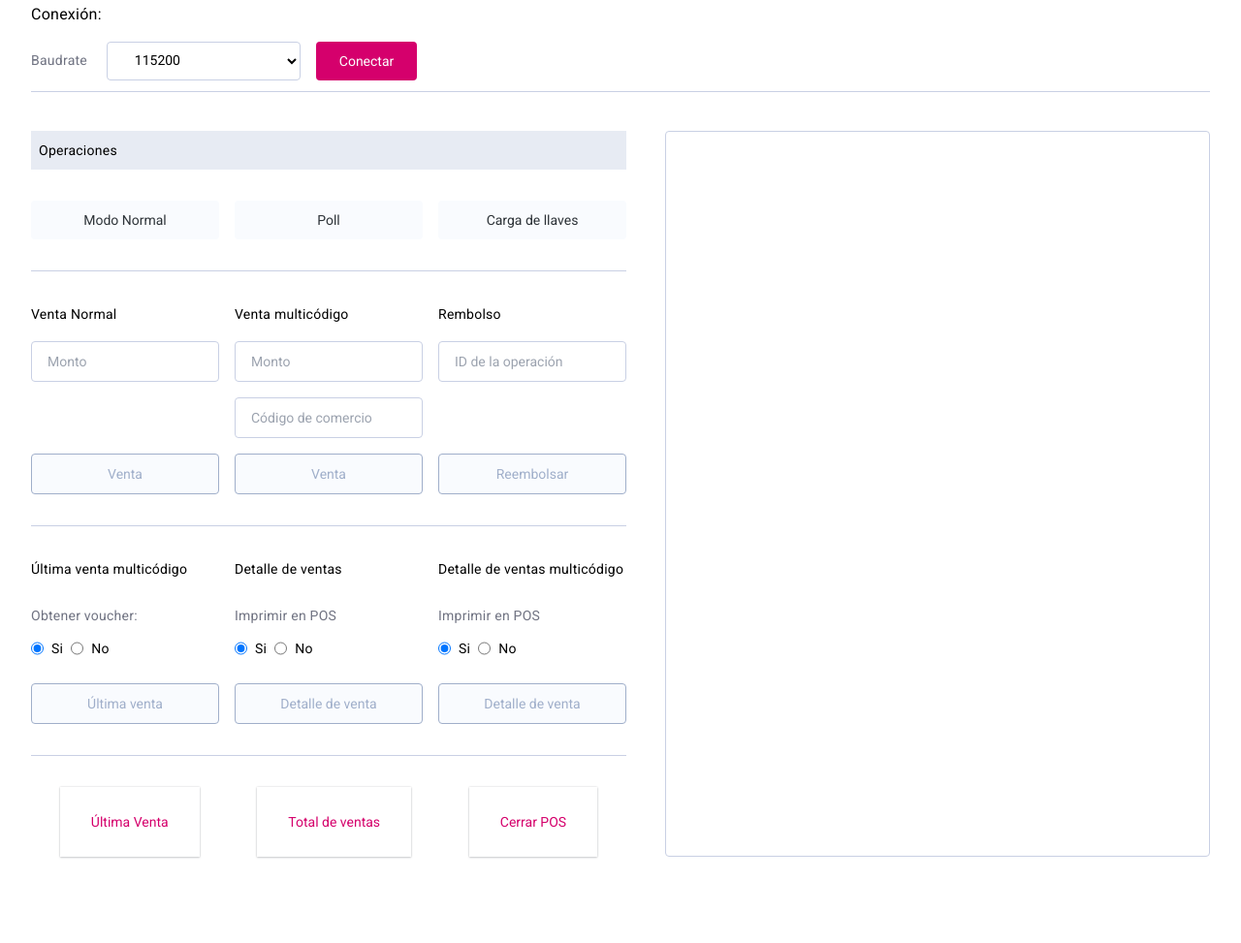
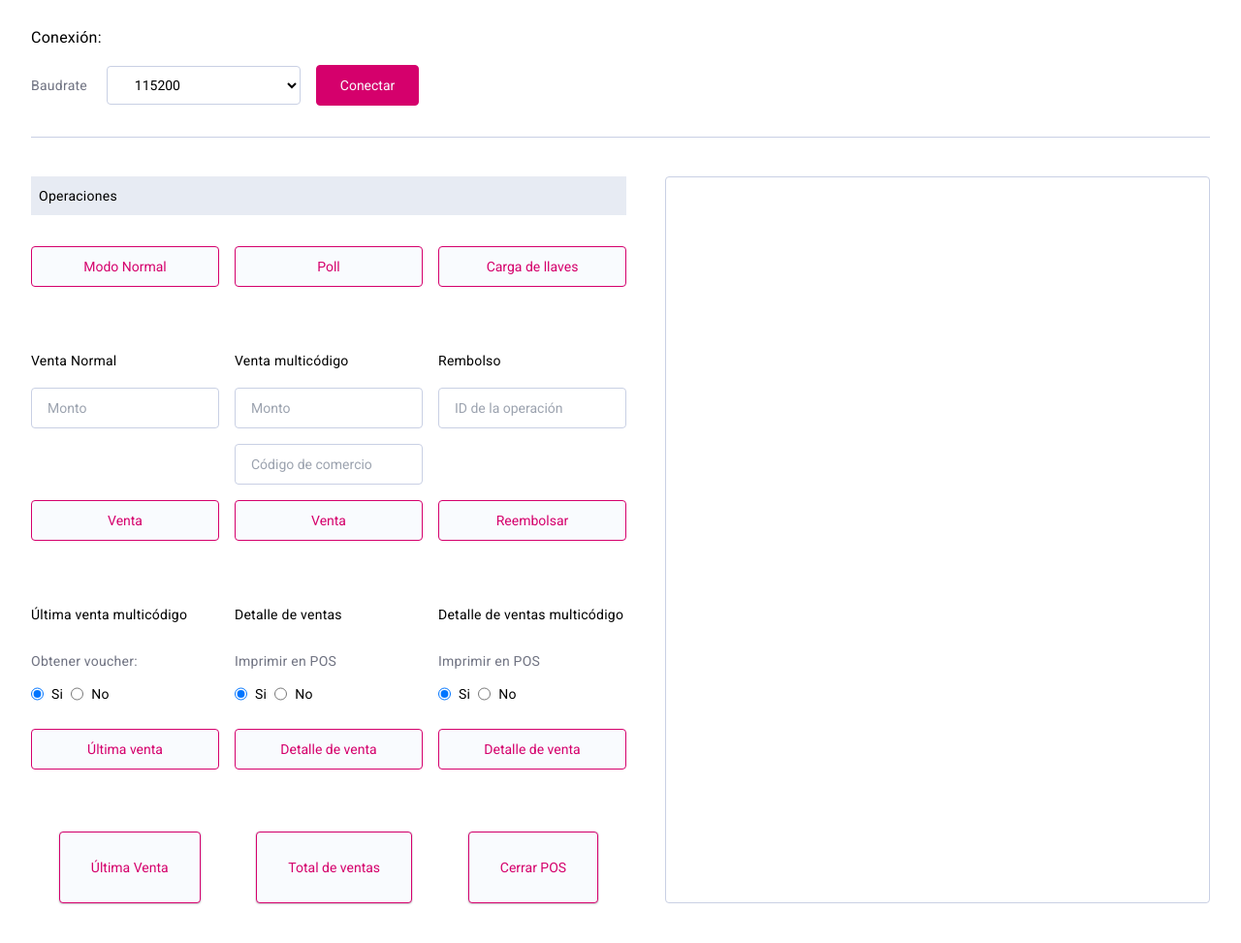
Before and after one commit to TransbankDevelopers/transbank-pos-sdk-web-serial, a website built with webpack: page index.html in a window 1280 px wide. Shown: the part 141-1114 px from the top of the page at 97% size. Built offline with nearby package versions, Linux system fonts and the light colour scheme.

Commit message:
update btn style

```diff
--- a/app.css
+++ b/app.css
@@ -1,3 +1,10 @@
+:root {
+    --tbk-primary-color: #d5006c;
+    --tbk-secondary-color: #99006C;
+    --tbk-background-color: #F9FBFE;
+    --tbk-disabled-color: #A0AFCA;
+}
+
 body {
     font-family: "Roboto";
     font-style: normal;
@@ -15,12 +22,7 @@
     height: 56px;
 }
 
-.divide {
-    border-bottom: 0.5px solid #c9d0e4;
-}
-
-.tab-bar > div,
-.connection-bar > div {
+.divider {
     border-bottom: 0.5px solid #c9d0e4;
 }
 
@@ -34,7 +36,7 @@
 
 .tab-tbk.active {
     color: #d5006c;
-    border-bottom: 3px solid #d5006c;
+    border-bottom: 3px solid var(--tbk-primary-color);
 }
 
 .tab-tbk:hover {
@@ -44,7 +46,7 @@
 
 .tab-tbk.active:hover {
     color: #d5006c;
-    border-bottom: 3px solid #d5006c;
+    border-bottom: 3px solid var(--tbk-primary-color);
 }
 
 .tab-content.active {
@@ -55,50 +57,38 @@
     height: 104px;
 }
 
-.tbk-control {
-    font-weight: 500;
-}
-
-.tbk-control > .tbk-button {
-    color: #fcfdfe;
-    background: #d5006c;
+.tbk-btn {
+    background: var(--tbk-background-color);
+    border: 1px solid var(--tbk-primary-color);
+    color: var(--tbk-primary-color);
+    border-radius: 4px;
     padding: 8px 24px;
-    border-radius: 4px;
     text-align: center;
 }
 
-.tbk-control > .tbk-button-1 {
-    background: #f9fbfe;
-    border-radius: 4px;
-    padding: 8px 24px;
-    color: #2d3338;
-    text-align: center;
+.tbk-btn:hover {
+    border: 1px solid var(--tbk-secondary-color);
+    color: var(--tbk-secondary-color);
 }
 
-.tbk-control > .tbk-button-2 {
-    background: #f9fbfe;
-    border: 1px solid #a0afca;
-    border-radius: 4px;
-    padding: 8px 24px;
-    color: #a0afca;
-    text-align: center;
+.tbk-btn.tbk-btn-xl {
+    background: var(--tbk-background-color);
+    box-shadow: 0px 1px 2px rgba(14, 21, 32, 0.18), 0px 0px 2px rgba(14, 21, 32, 0.12), 0px 0px 2px rgba(0, 0, 0, 0.04);
+    padding: 24px 32px;
 }
 
-.tbk-control > .tbk-button-3 {
-    background: #ffffff;
-    padding: 24px 32px;
-    color: #d5006c;
-    box-shadow: 0px 1px 2px rgba(14, 21, 32, 0.18), 0px 0px 2px rgba(14, 21, 32, 0.12), 0px 0px 2px rgba(0, 0, 0, 0.04);
-    text-align: center;
+.tbk-btn.tbk-btn-red {
+    background: var(--tbk-primary-color);
+    color: var(--tbk-background-color);
 }
 
-.tbk-control > .tbk-button-4 {
-    color: #d5006c;
-    background: #ffffff;
-    padding: 8px 24px;
-    border: 1px solid #d5006c;
-    border-radius: 4px;
-    text-align: center;
+.tbk-btn:disabled {
+    border: 1px solid var(--tbk-disabled-color);
+    color: var(--tbk-disabled-color);
+}
+
+.tbk-control {
+    font-weight: 500;
 }
 
 select.tbk-control,
--- a/index.html
+++ b/index.html
@@ -32,7 +32,7 @@
       <!-- Status Bar -->
 
       <!-- Options Tabs -->
-      <nav class="tab-bar px-8">
+      <nav class="px-8">
         <div class="tabs flex flex-col sm:flex-row justify-center">
           <button data-target="panel-1" class="tab active py-4 px-6 block font-medium focus:outline-none tab-tbk">
             POS Integrado
@@ -41,13 +41,14 @@
             POS Autoservicio
           </button>
         </div>
+        <div class="divider"></div>
       </nav>
       <!-- Options Tabs -->
     </div>
     <div class="h-full" id="panels">
       <div class="panel-1 tab-content h-full active">
         <!-- Connection Bar -->
-        <div class="connection-bar px-8">
+        <div class="px-8 mt-8">
           <div class="flex flex-col h-full justify-center">
             <p class="font-medium text-base mb-4">Conexión:</p>
             <div class="flex flex-row tbk-control" id="connection">
@@ -63,11 +64,12 @@
                   <option value="2400">2400</option>
                 </select>
               </div>
-              <button class="ml-4 tbk-button" id="connect">
+              <button class="ml-4 tbk-btn tbk-btn-red" id="connect">
                 Conectar
               </button>
             </div>
           </div>
+          <div class="divider mt-8"></div>
         </div>
         <!-- Connection Bar -->
         <div class="flex flex-row mt-10">
@@ -78,26 +80,26 @@
                 <p>Operaciones</p>
               </div>
               <div class="tbk-control flex flex-row py-8 space-x-4 divide">
-                <button class="tbk-button-1 w-1/3" id="setNormalMode">Modo Normal</button>
-                <button class="tbk-button-1 w-1/3" id="poll">Poll</button>
-                <button class="tbk-button-1 w-1/3" id="loadKeys">Carga de llaves</button>
+                <button class="tbk-btn w-1/3" id="setNormalMode">Modo Normal</button>
+                <button class="tbk-btn w-1/3" id="poll">Poll</button>
+                <button class="tbk-btn w-1/3" id="loadKeys">Carga de llaves</button>
               </div>
               <div class="flex flex-row pt-8 space-x-4 divide">
                 <form class="tbk-control flex flex-col w-1/3" id="sale">
                   <p class="mb-4">Venta Normal</p>
                   <input type="number" class="mb-auto" name="amount" placeholder="Monto" required>
-                  <button type="submit" class="tbk-button-2 mb-8">Venta</button>
+                  <button type="submit" class="tbk-btn mb-8">Venta</button>
                 </form>
                 <form class="tbk-control flex flex-col w-1/3" id="multicodeSale">
                   <p class="mb-4">Venta multicódigo</p>
                   <input type="number" class="mb-auto" name="amount" placeholder="Monto" required>
                   <input type="number" class="my-4" name="commerceCode" placeholder="Código de comercio" required>
-                  <button type="submit" class="tbk-button-2 mb-8">Venta</button>
+                  <button type="submit" class="tbk-btn mb-8">Venta</button>
                 </form>
                 <form class="tbk-control flex flex-col w-1/3" id="refund">
                   <p class="mb-4"> Rembolso</p>
                   <input type="number" class="mb-auto" name="operationId" placeholder="ID de la operación" required>
-                  <button type="submit" class="tbk-button-2 mb-8">Reembolsar</button>
+                  <button type="submit" class="tbk-btn mb-8">Reembolsar</button>
                 </form>
               </div>
               <div class="flex flex-row py-8 space-x-4 divide">
@@ -110,7 +112,7 @@
                     <input type="radio" name="getVoucher" value="false">
                     <p>No</p>
                   </div>
-                  <button type="submit" class="tbk-button-2 mt-6">Última venta</button>
+                  <button type="submit" class="tbk-btn mt-6">Última venta</button>
                 </form>
                 <form class="tbk-control flex flex-col w-1/3" id="salesDetail">
                   <p class="mb-6">Detalle de ventas</p>
@@ -121,7 +123,7 @@
                     <input type="radio" name="printOnPos" value="false">
                     <p>No</p>
                   </div>
-                  <button type="submit" class="tbk-button-2 mt-6">Detalle de venta</button>
+                  <button type="submit" class="tbk-btn mt-6">Detalle de venta</button>
                 </form>
                 <form class="tbk-control flex flex-col w-1/3" id="multicodeSalesDetail">
                   <p class="mb-6">Detalle de ventas multicódigo</p>
@@ -132,13 +134,13 @@
                     <input type="radio" name="getVoucher" value="false">
                     <p>No</p>
                   </div>
-                  <button type="submit" class="tbk-button-2 mt-6">Detalle de venta</button>
+                  <button type="submit" class="tbk-btn mt-6">Detalle de venta</button>
                 </form>
               </div>
               <div class="tbk-control flex flex-row pt-8 justify-around">
-                <button class="tbk-button-3" id="lastSale">Última Venta</button>
-                <button class="tbk-button-3" id="totalSale">Total de ventas</button>
-                <button class="tbk-button-3" id="close">Cerrar POS</button>
+                <button class="tbk-btn tbk-btn-xl" id="lastSale">Última Venta</button>
+                <button class="tbk-btn tbk-btn-xl" id="totalSale">Total de ventas</button>
+                <button class="tbk-btn tbk-btn-xl" id="close">Cerrar POS</button>
               </div>
             </div>
           </section>
--- a/index.js
+++ b/index.js
@@ -57,11 +57,11 @@
 
     if(type != 'pos') {
         if(!$('#autoservicio-disconnect').length)
-            $('#connection-autoservicio').append('<button class="ml-4 tbk-button-4" id="autoservicio-disconnect">Desconectar</button>');
+            $('#connection-autoservicio').append('<button class="ml-4 tbk-btn" id="autoservicio-disconnect">Desconectar</button>');
     }
     else {
         if(!$('#disconnect').length)
-            $('#connection').append('<button class="ml-4 tbk-button-4" id="disconnect">Desconectar</button>');
+            $('#connection').append('<button class="ml-4 tbk-btn" id="disconnect">Desconectar</button>');
     }
 
     $('#statePOS').html(`Conectado al POS`);
```
